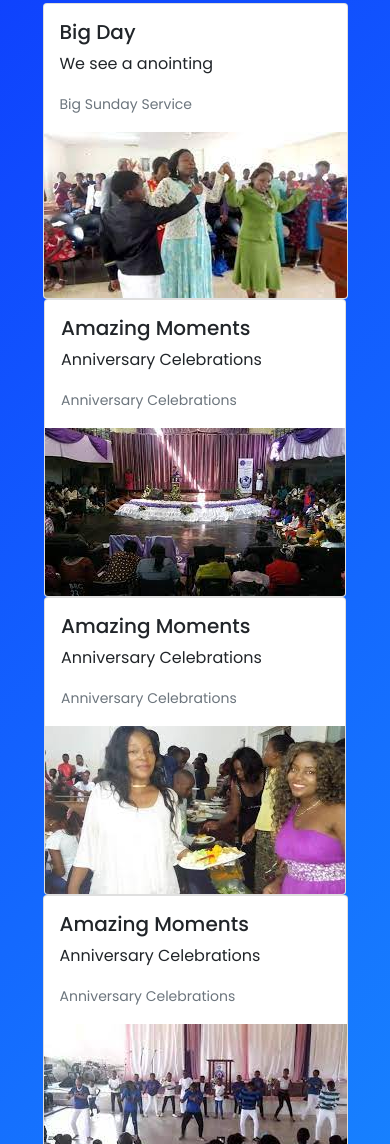
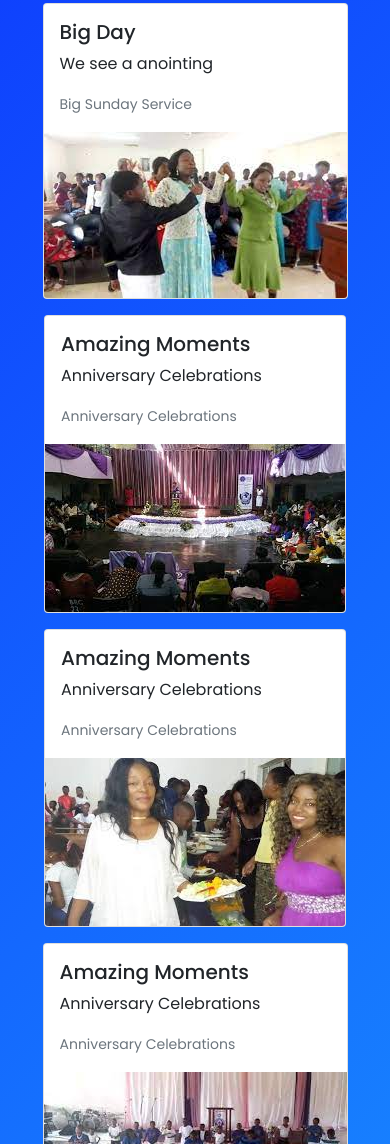
Before and after one commit to tontake/wings, a plain HTML site: page index.html in a window 390 px wide. Shown: the part 856-2000 px from the top of the page. Drawn offline with nearby package versions, Linux system fonts and the light colour scheme.

Commit message:
wingsofprayer

```diff
--- a/index.html
+++ b/index.html
@@ -187,6 +187,9 @@ justify-content:space-around;
     justify-content: space-around;
     padding: 15px 15px;
   }
+  .mantra{
+  display:none;
+  }
   .play{
   display:none;
   }
@@ -245,7 +248,7 @@ justify-content:space-around;
     </nav>
     <div class="text-content">
       <h1 class="text-center text-dark">Wings of Prayer,</h1><br><h4>Church in the Kingdom</h4>
-      <p>Wings of Prayer is a regional church that is part of Zaoga FIFMI .It is currently pastored by Pastor T & E Patana.It is located in Queenspark East ,Bulawayo.</p>
+      <p class="mantra">Wings of Prayer is a regional church that is part of Zaoga FIFMI .It is currently pastored by Pastor T & E Patana.It is located in Queenspark East ,Bulawayo.</p>
     </div>
     <div class="play-button">
       <span class="play">Founded by Apostle E . H Guti (1960)</span>
@@ -264,7 +267,7 @@ justify-content:space-around;
   <img class="card-img-bottom" src="wingsofprayer.jpg" alt="Card image cap">
 </div>
 
-<div class="card">
+<div class="card mt-3">
   <div class="card-body">
     <h5 class="card-title text-dark">Amazing Moments</h5>
     <p class="card-text text-dark">Anniversary Celebrations</p>
@@ -273,7 +276,7 @@ justify-content:space-around;
   <img class="card-img-bottom" src="wingsofprayer5.jpg" alt="Card image cap">
 </div>
 
-  <div class="card">
+  <div class="card mt-3">
   <div class="card-body">
     <h5 class="card-title text-dark">Amazing Moments</h5>
     <p class="card-text text-dark">Anniversary Celebrations</p>
@@ -282,7 +285,7 @@ justify-content:space-around;
   <img class="card-img-bottom" src="wingsofprayer2.jpg" alt="Card image cap">
 </div>
 
- <div class="card">
+ <div class="card mt-3">
   <div class="card-body">
     <h5 class="card-title text-dark">Amazing Moments</h5>
     <p class="card-text text-dark">Anniversary Celebrations</p>
```
